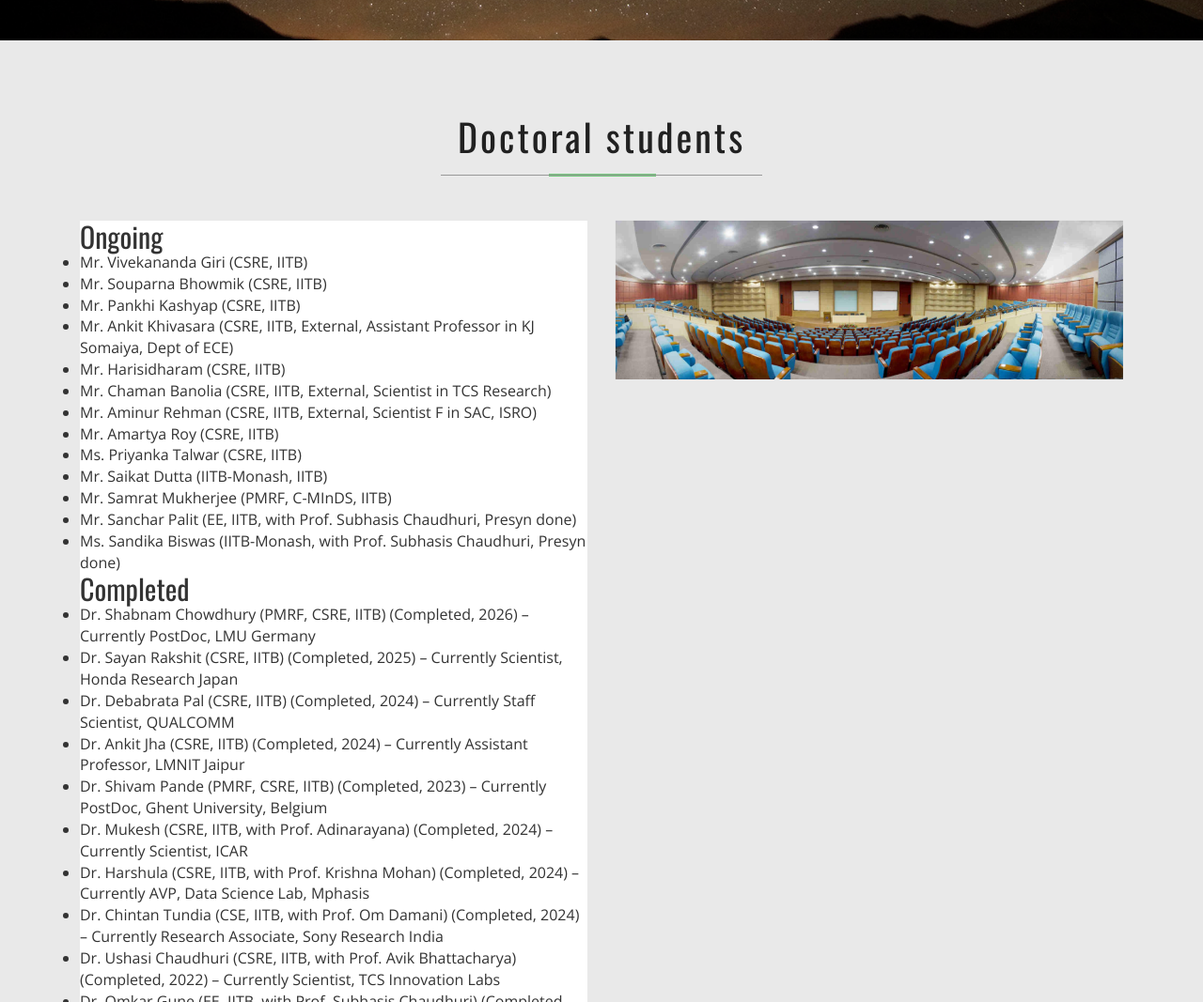
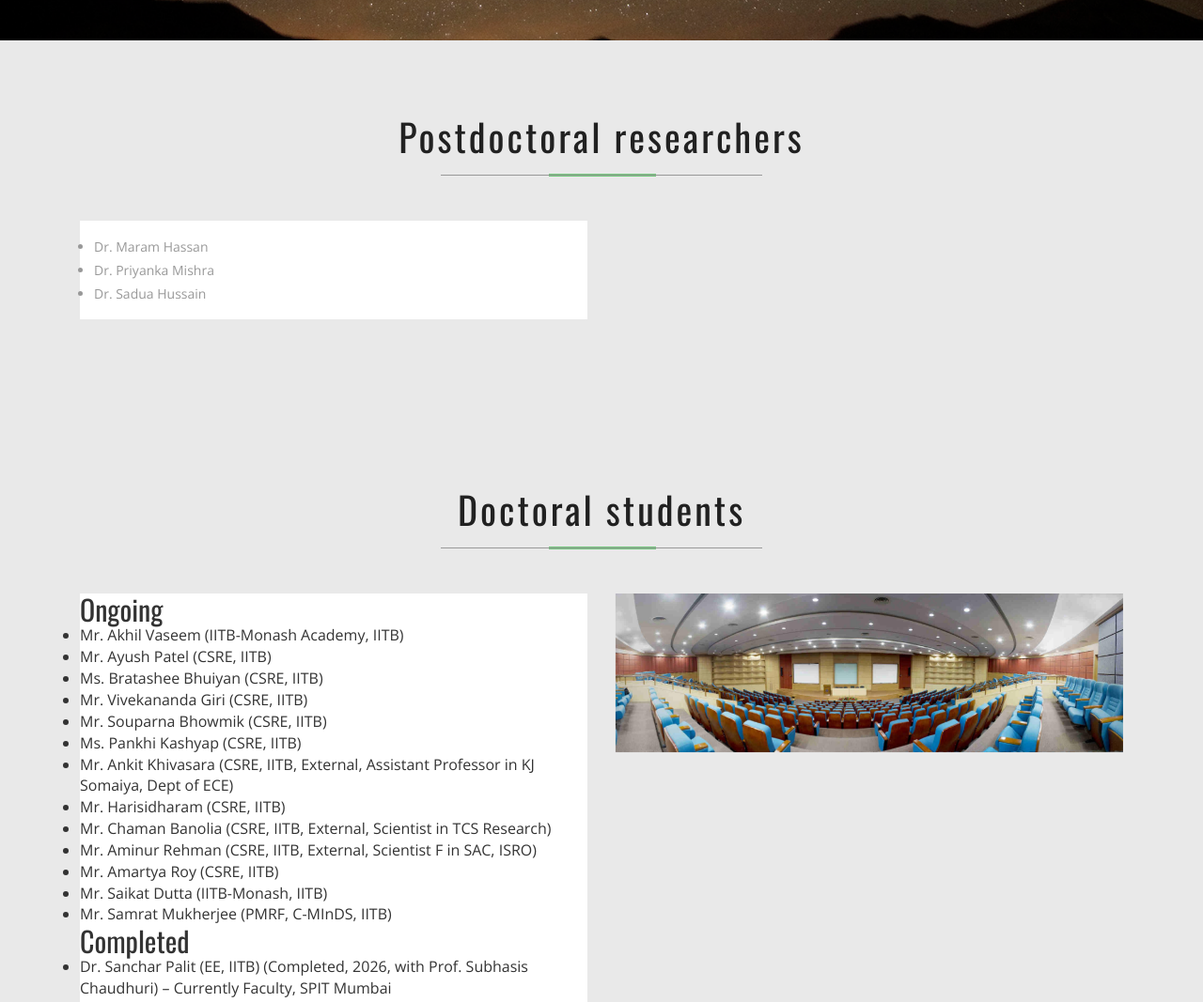
Before and after one commit to biplab-banerjee/biplab-banerjee.github.io, a plain HTML site: page cv.html in a window 1280 px wide. Shown: the part 400-1467 px from the top of the page at 94% size. Drawn offline with nearby package versions, Linux system fonts and the light colour scheme.

Commit message:
Add postdoctoral researchers and update student list

```diff
--- a/cv.html
+++ b/cv.html
@@ -92,6 +92,34 @@ License URL: http://creativecommons.org/licenses/by/3.0/
 		</div>
 	</div>
 <!-- //banner -->
+<!-- postdoc -->
+	   <div class="team">
+    <div class="container">
+        <h3 class="animated wow zoomIn" data-wow-delay="0s">Postdoctoral researchers</h3>
+        <div class="about-grids">
+            <div class="col-md-6 about-grids-left">
+                <div class="panel-group" role="tablist" aria-multiselectable="true">
+                    <div class="panel panel-default">
+                        <div class="panel-collapse collapse in" role="tabpanel">
+                            <div class="panel-body panel_text">
+    <ul>
+      <li>Dr. Maram Hassan</li>
+      <li>Dr. Priyanka Mishra</li>
+      <li>Dr. Sadua Hussain</li>
+    </ul>
+                            </div>
+                        </div>
+                    </div>
+                </div>
+            </div>
+            <div class="col-md-6 about-grids-right animated wow slideInLeft" data-wow-delay="0s">
+                <!-- <img src="images/s0.jpg" alt=" " class="img-responsive" /> -->
+            </div>
+            <div class="clearfix"> </div>
+        </div>
+    </div>
+    </div>
+<!-- //postdoc -->
 <!-- about -->
 	   <div class="team">
     <div class="container">
@@ -105,25 +133,27 @@ License URL: http://creativecommons.org/licenses/by/3.0/
                          <div class="section">
     <h2>Ongoing</h2>
     <ul>
+	  <li>Mr. Akhil Vaseem (IITB-Monash Academy, IITB)</li>
+	  <li>Mr. Ayush Patel (CSRE, IITB)</li>
+	  <li>Ms. Bratashee Bhuiyan (CSRE, IITB)</li>
 	  <li>Mr. Vivekananda Giri (CSRE, IITB)</li>
 	  <li>Mr. Souparna Bhowmik (CSRE, IITB)</li>
-	  <li>Mr. Pankhi Kashyap (CSRE, IITB)</li>
+	  <li>Ms. Pankhi Kashyap (CSRE, IITB)</li>
       <li>Mr. Ankit Khivasara (CSRE, IITB, External, <span class="current-role">Assistant Professor in KJ Somaiya, Dept of ECE</span>)</li>
       <li>Mr. Harisidharam (CSRE, IITB)</li>
       <li>Mr. Chaman Banolia (CSRE, IITB, External, <span class="current-role">Scientist in TCS Research</span>)</li>
       <li>Mr. Aminur Rehman (CSRE, IITB, External, <span class="current-role">Scientist F in SAC, ISRO</span>)</li>
       <li>Mr. Amartya Roy (CSRE, IITB)</li>
-      <li>Ms. Priyanka Talwar (CSRE, IITB)</li>
       <li>Mr. Saikat Dutta (IITB-Monash, IITB)</li>
       <li><span class="pmrf">Mr. Samrat Mukherjee</span> (PMRF, C-MInDS, IITB)</li>
-      <li>Mr. Sanchar Palit (EE, IITB, with Prof. Subhasis Chaudhuri, Presyn done)</li>
-      <li>Ms. Sandika Biswas (IITB-Monash, with Prof. Subhasis Chaudhuri, Presyn done)</li>
     </ul>
   </div>
 
   <div class="section">
     <h2>Completed</h2>
     <ul>
+	  <li>Dr. Sanchar Palit (EE, IITB) (Completed, 2026, with Prof. Subhasis Chaudhuri) – <span class="current-role">Currently Faculty, SPIT Mumbai</span></li>
+	  <li>Dr. Sandika Biswas (IITB-Monash Academy, IITB, with Prof. Subhasis Chaudhuri) (Completed, 2026) – <span class="current-role">Currently Scientist, TCS Innovation Labs</span></li>
 	  <li>Dr. Shabnam Chowdhury (PMRF, CSRE, IITB) (Completed, 2026) – <span class="current-role">Currently PostDoc, LMU Germany</span></li>
       <li>Dr. Sayan Rakshit (CSRE, IITB) (Completed, 2025) – <span class="current-role">Currently Scientist, Honda Research Japan</span></li>
       <li>Dr. Debabrata Pal (CSRE, IITB) (Completed, 2024) – <span class="current-role">Currently Staff Scientist, QUALCOMM</span></li>
```
